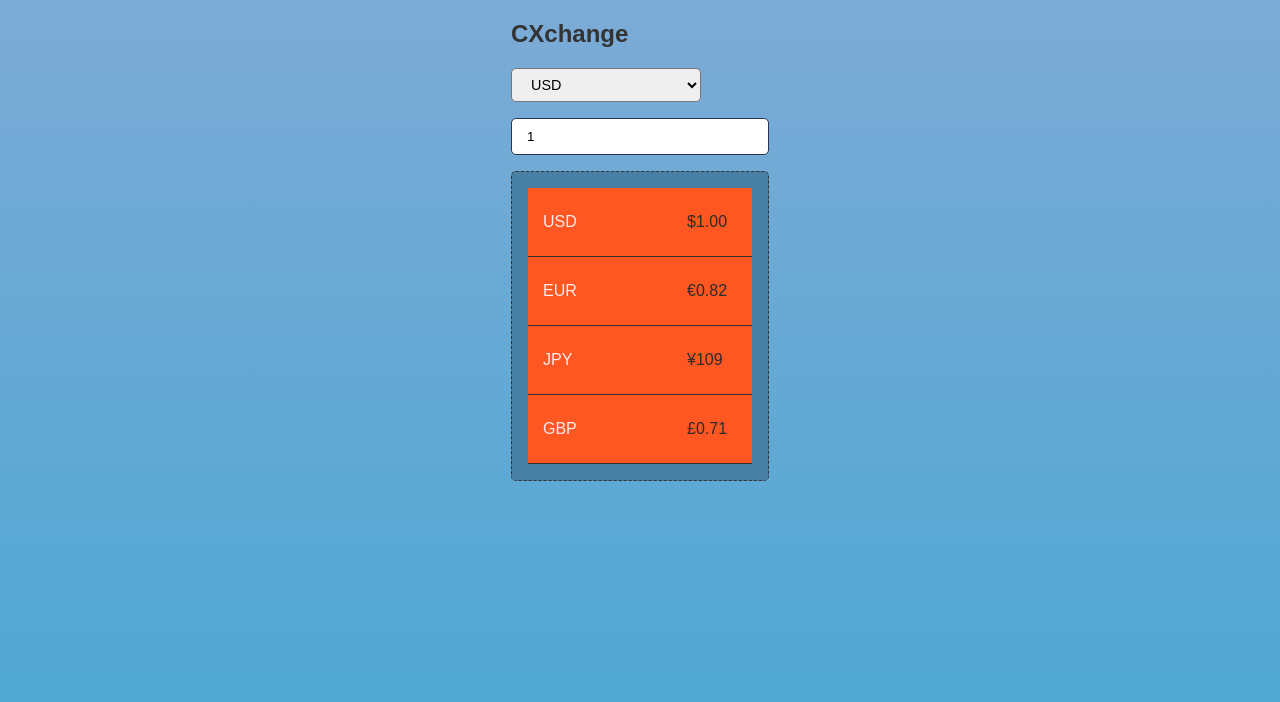
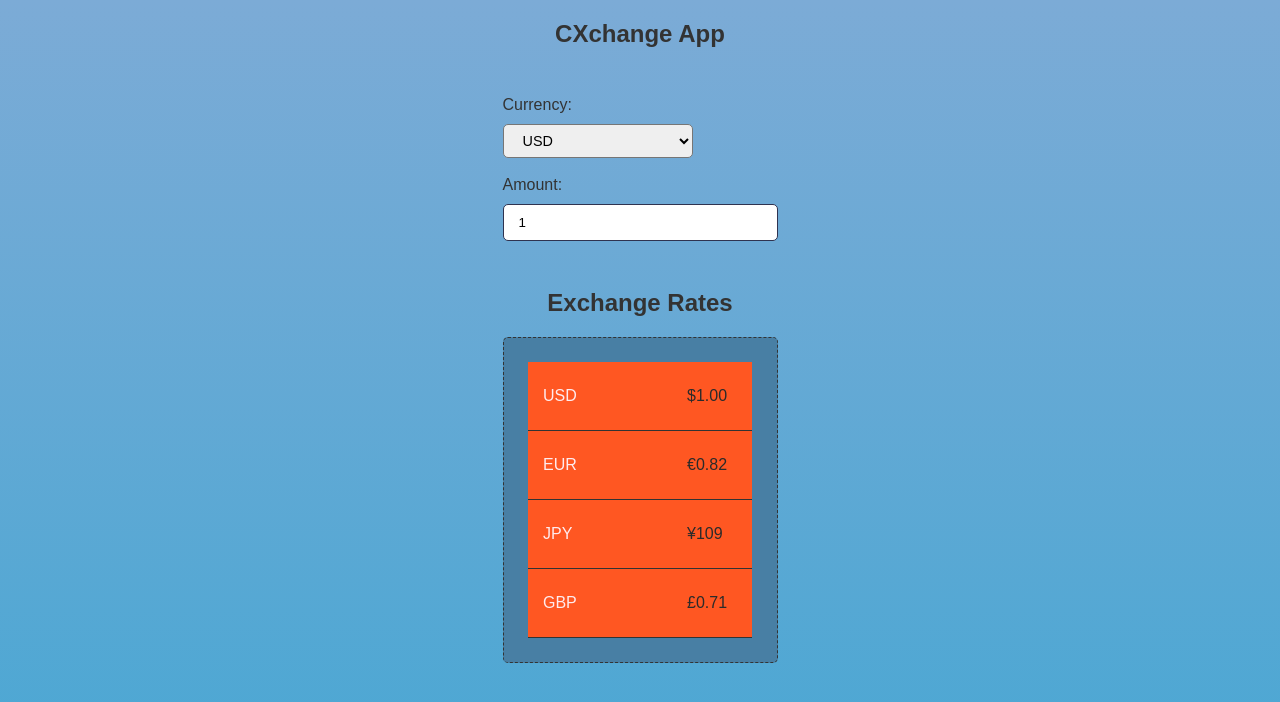
Before and after one commit to stefan22/cxchange, a React (Create React App) app: page / in a window 1280 px wide. Shown: the top 702 px of the page. Built offline with nearby package versions, Linux system fonts and the light colour scheme.

Commit message:
housekeeping

```diff
--- a/src/App.css
+++ b/src/App.css
@@ -34,6 +34,15 @@ header {
   color: var(--color-text);
 }
 
+h1 {
+  text-align: center;
+  margin-bottom: 3rem;
+}
+
+h2 {
+  text-align: center;
+}
+
 .app {
   display: flex;
   width: 100%;
@@ -41,7 +50,23 @@ header {
   flex-wrap: wrap;
 }
 
+.app section {
+  width: 275px;
+}
+
+.app section label {
+  display: flex;
+  flex-direction: column;
+  width: 100%;
+
+}
+
+.data-table {
+  margin: 3rem 0;
+}
+
 .select-fiat {
+  margin: 10px 0 0 0;
   padding: 7px 15px;
   width: 190px;
   font-size: 0.9rem;
@@ -50,7 +75,7 @@ header {
 }
 
 .form-section input {
-  margin: 1rem 0;
+  margin: 10px 0 10px 0;
   width: 100%;
   border-radius: 5px;
   border: 1px solid var(--color-purple);
@@ -67,7 +92,7 @@ header {
   width: 100%;
   border-radius: 5px;
   background-color: var(--color-blue);
-  padding: 1rem;
+  padding: 1.5rem 0;
 }
 
 .crypto-table tr {
--- a/src/components/AmountField.js
+++ b/src/components/AmountField.js
@@ -7,12 +7,14 @@ const AmountField = (
 
     return (
         <form className="form-section">
+           <label>Amount:</label>
             <input
                 type="number"
                 value={fiatAmt}
                 onChange={onChange}
 
             />
+
 
         </form>
     )
--- a/src/components/CXchange.js
+++ b/src/components/CXchange.js
@@ -29,18 +29,25 @@ const CXchange = () => {
 
     return (
         <section>
-            <h1>CXchange</h1>
-            <FiatSelect
-                onChange={handleFiatChange}
-                allCurrencies={allCurrencies}
-                fiat={fiat}
-            />
+            <h1>CXchange App</h1>
+            <label>Currency:
+                <FiatSelect
+                    onChange={handleFiatChange}
+                    allCurrencies={allCurrencies}
+                    fiat={fiat}
+                />
+            </label>
+
+            <br />
+
 
             <div className="fiat-amount">
                 <AmountField fiatAmt={fiatAmt} onChange={handleFiatAmount} />
             </div>
 
+
             <div className="data-table">
+                <h2>Exchange Rates</h2>
                 <DataTable data={data} fiatAmt={fiatAmt}
                 />
             </div>
```
